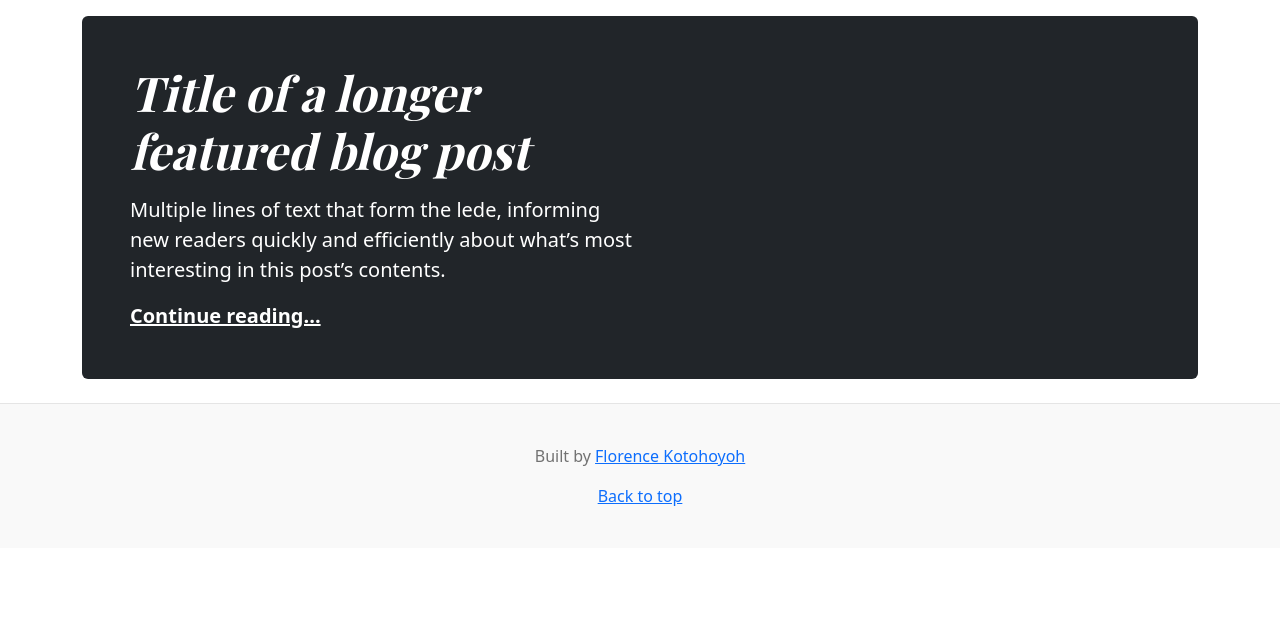
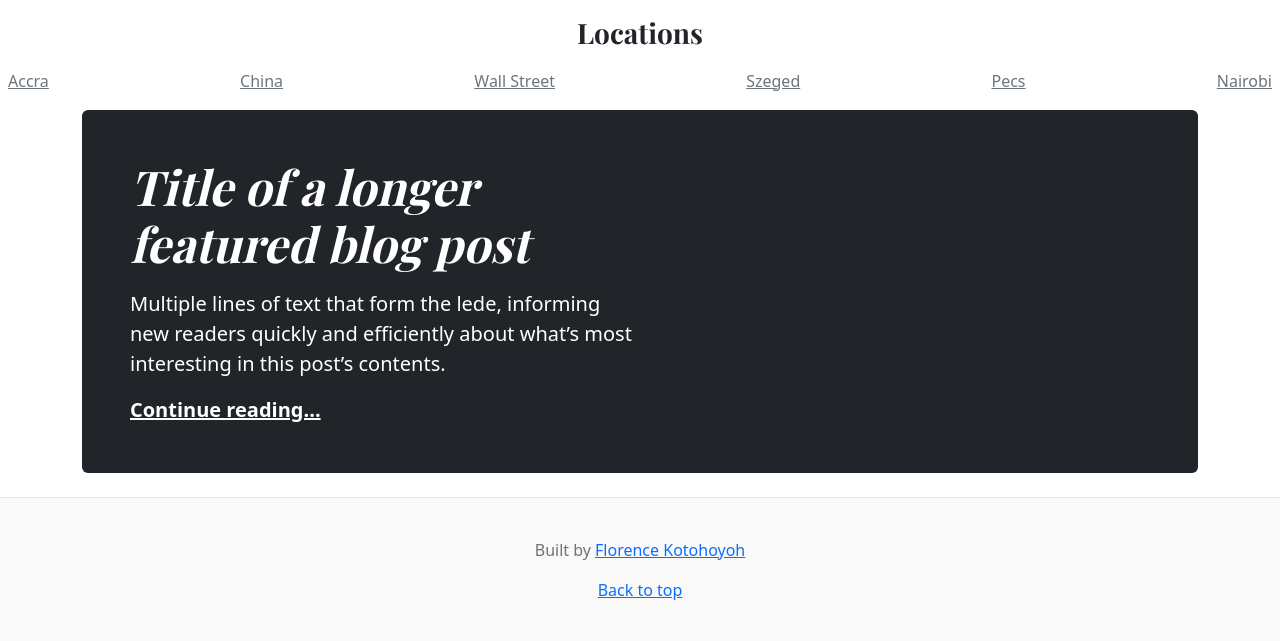
Before and after one commit to Flokots/personal-gallery, a Django app: page / in a window 1280 px wide. Shown: the part 56-697 px from the top of the page. Run offline with Django 4.2, Linux system fonts and the light colour scheme; some libraries are stand-ins or nearby versions.

Commit message:
add location section to navbar

```diff
--- a/main/templates/navbar.html
+++ b/main/templates/navbar.html
@@ -106,6 +106,19 @@
             </div>
         </div>
     </nav>
+    <h3 class="text-center">Locations</h3>
+    <div class="nav-scroller py-1 mb-2">
+        <nav class="nav d-flex justify-content-between">
+          <a class="p-2 link-secondary" href="#">Accra</a>
+          <a class="p-2 link-secondary" href="#">China</a>
+          <a class="p-2 link-secondary" href="#">Wall Street</a>
+          <a class="p-2 link-secondary" href="#">Szeged</a>
+          <a class="p-2 link-secondary" href="#">Pecs</a>
+          <a class="p-2 link-secondary" href="#">Nairobi</a>
+        </nav>
+      </div>
+    </div>
+
     <script src="https://cdn.jsdelivr.net/npm/bootstrap@5.2.0-beta1/dist/js/bootstrap.bundle.min.js"></script>
 </body>
 
```
